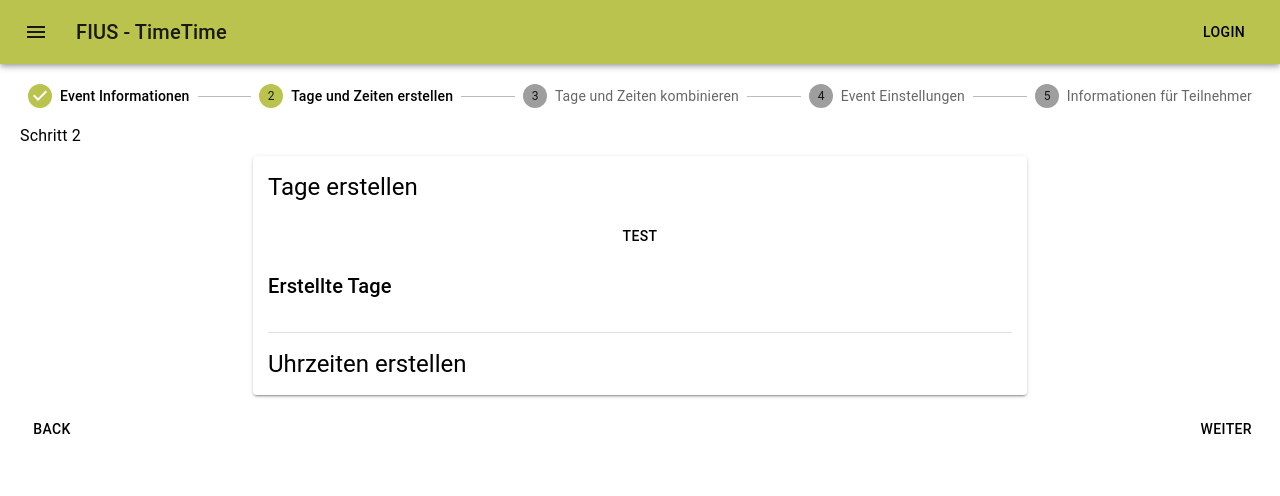
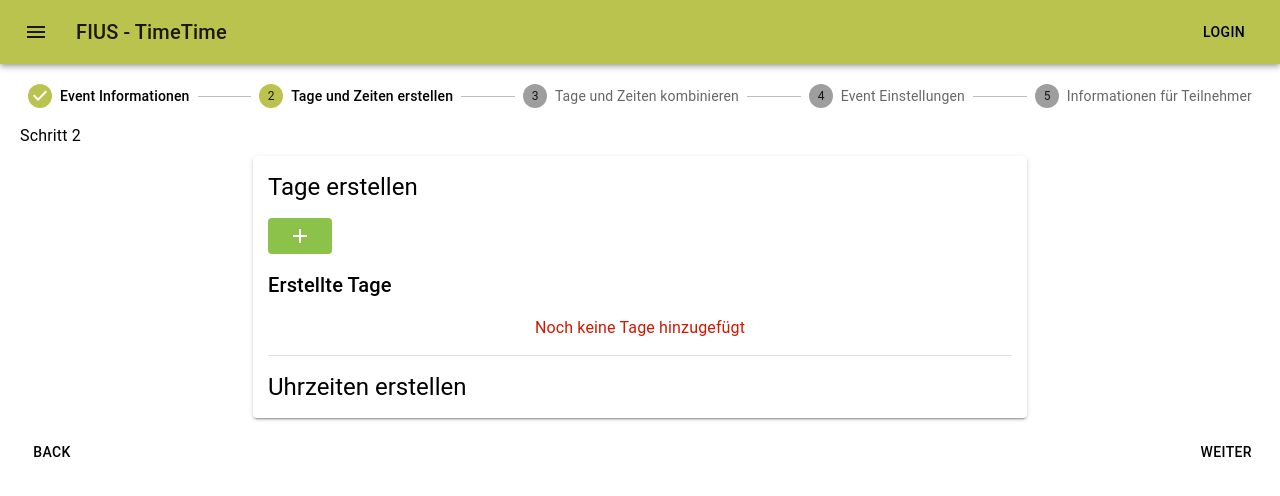
Before and after one commit to TheMrPhantom/timetime, a React (Create React App) app in the folder frontend/: page / in a window 1280 px wide. Both pictures are taken after a click on the button "WEITER". Shown: the top 496 px of the page. Built offline with nearby package versions, Linux system fonts and the light colour scheme.

Commit message:
fixes for adding dates

```diff
--- /dev/null
+++ b/frontend/src/Components/Common/PlusMinusButton.tsx
@@ -0,0 +1,20 @@
+import React from 'react'
+import AddIcon from '@mui/icons-material/Add';
+import RemoveIcon from '@mui/icons-material/Remove';
+import { Button } from '@mui/material';
+import styles from './common.module.scss'
+
+type Props = {
+    isRemove: boolean
+    onClick?: () => void
+}
+
+const PlusMinusButton = (props: Props) => {
+    return (
+        <Button className={props.isRemove ? styles.errorButton : styles.successButton} onClick={props.onClick}>
+            {props.isRemove ? <RemoveIcon /> : <AddIcon />}
+        </Button>
+    )
+}
+
+export default PlusMinusButton
--- a/frontend/src/Components/Common/StaticFunctions.js
+++ b/frontend/src/Components/Common/StaticFunctions.js
@@ -117,3 +117,7 @@ export const secureRandomNumber = () => {
     }
     return sum
 }
+
+export const dateToString = (date) => {
+    return date.getDate().toString() + "." + date.getMonth().toString() + "." + date.getFullYear().toString()
+}
--- a/frontend/src/Components/Common/common.module.scss
+++ b/frontend/src/Components/Common/common.module.scss
@@ -1,3 +1,5 @@
+@import "./variables.module.scss";
+
 .flexMiddle {
     display: flex;
     justify-content: center;
@@ -8,3 +10,17 @@
 .daypicker {
     width: 200px;
 }
+
+.errorButton {
+    color: white !important;
+    background-color: $error-color !important;
+}
+
+.successButton {
+    color: white !important;
+    background-color: $success-color !important;
+}
+
+.errorText {
+    color: $error-color;
+}
--- a/frontend/src/Components/Common/variables.module.scss
+++ b/frontend/src/Components/Common/variables.module.scss
@@ -1,3 +1,5 @@
 $padding: 15px;
 $COMPACT_SIZE_THRESHOLD: 900px;
 $flex-gap: 15px;
+$success-color: #8bc34a;
+$error-color: #d11800;
--- a/frontend/src/Components/Event/CreateDaysAndTimes.tsx
+++ b/frontend/src/Components/Event/CreateDaysAndTimes.tsx
@@ -3,7 +3,11 @@ import React, { useState } from 'react'
 import { RootStateOrAny, useDispatch, useSelector } from 'react-redux';
 import { addDay, deleteDay } from '../../Actions/DayTimeCreationAction';
 import DayPicker from '../Common/DayPicker';
+import PlusMinusButton from '../Common/PlusMinusButton';
+import { dateToString } from '../Common/StaticFunctions';
 import eventClasses from './event.module.scss';
+import commonClasses from '../Common/common.module.scss';
+
 type Props = {}
 
 const CreateDaysAndTimes = (props: Props) => {
@@ -11,21 +15,34 @@ const CreateDaysAndTimes = (props: Props) => {
     const eventCreationInfos = useSelector((state: RootStateOrAny) => state.dayTimeCreation);
     const dispatch = useDispatch()
 
+    const displayChips = () => {
+        if (eventCreationInfos.days.length === 0) {
+            return <Typography className={commonClasses.errorText}>Noch keine Tage hinzugefügt</Typography>
+        } else {
+            return eventCreationInfos.days.map((day: Date) => {
+                return <Chip
+                    className={eventClasses.fitContentWidth}
+                    key={day.toISOString()}
+                    label={dateToString(day)}
+                    variant="outlined"
+                    onDelete={() => dispatch(deleteDay(day))} />
+            })
+        }
+    }
+
     return (
         <Paper elevation={2} className={eventClasses.stepperPaper}>
             <Typography variant="h5">Tage erstellen</Typography>
-            <DayPicker label='Datum' date={createDay} onValueChange={setcreateDay} />
-            <Button onClick={() => dispatch(addDay(createDay))}>Test</Button>
+            <div className={eventClasses.createDayContainer}>
+                <DayPicker label='Datum' date={createDay} onValueChange={setcreateDay} />
+                <PlusMinusButton isRemove={false} onClick={() => {
+                    setcreateDay(null);
+                    dispatch(addDay(createDay))
+                }} />
+            </div>
             <Typography variant="h6">Erstellte Tage</Typography>
             <div className={eventClasses.chipContainer}>
-                {eventCreationInfos.days.map((day: Date) => {
-                    return <Chip
-                        className={eventClasses.fitContentWidth}
-                        key={day.toISOString()}
-                        label={day.getDay() + "." + day.getMonth() + "." + day.getFullYear()}
-                        variant="outlined"
-                        onDelete={() => dispatch(deleteDay(day))} />
-                })}
+                {displayChips()}
             </div>
             <Divider />
             <Typography variant="h5">Uhrzeiten erstellen</Typography>
--- a/frontend/src/Components/Event/event.module.scss
+++ b/frontend/src/Components/Event/event.module.scss
@@ -30,3 +30,8 @@
     justify-content: space-evenly;
     gap: $flex-gap;
 }
+
+.createDayContainer {
+    display: flex;
+    gap: $flex-gap;
+}
--- a/frontend/src/Reducer/DayTimeCreationReducer.tsx
+++ b/frontend/src/Reducer/DayTimeCreationReducer.tsx
@@ -1,3 +1,5 @@
+import { dateToString } from "../Components/Common/StaticFunctions";
+
 const initialState = {
     days: [],
     times: []
@@ -7,7 +9,9 @@ const reducer = (state = initialState, { type, payload }: { type: string | Date
     var newState = { ...state, ...payload }
     switch (type) {
         case "ADD_DAY":
-            if (newState.days.includes(payload.day)) {
+            var isContained = false;
+            newState.days.forEach((value: Date) => isContained ||= dateToString(value) === dateToString(payload.day))
+            if (isContained) {
                 return newState
             }
             newState.days = [...newState.days, payload.day]
@@ -18,7 +22,9 @@ const reducer = (state = initialState, { type, payload }: { type: string | Date
             return newState
 
         case "ADD_TIME":
-            if (newState.time.includes(payload.time)) {
+            var isContained = false;
+            newState.time.forEach((value: Date) => isContained ||= dateToString(value) === dateToString(payload.time))
+            if (isContained) {
                 return newState
             }
             newState.time = [...newState.time, payload.time]
```
